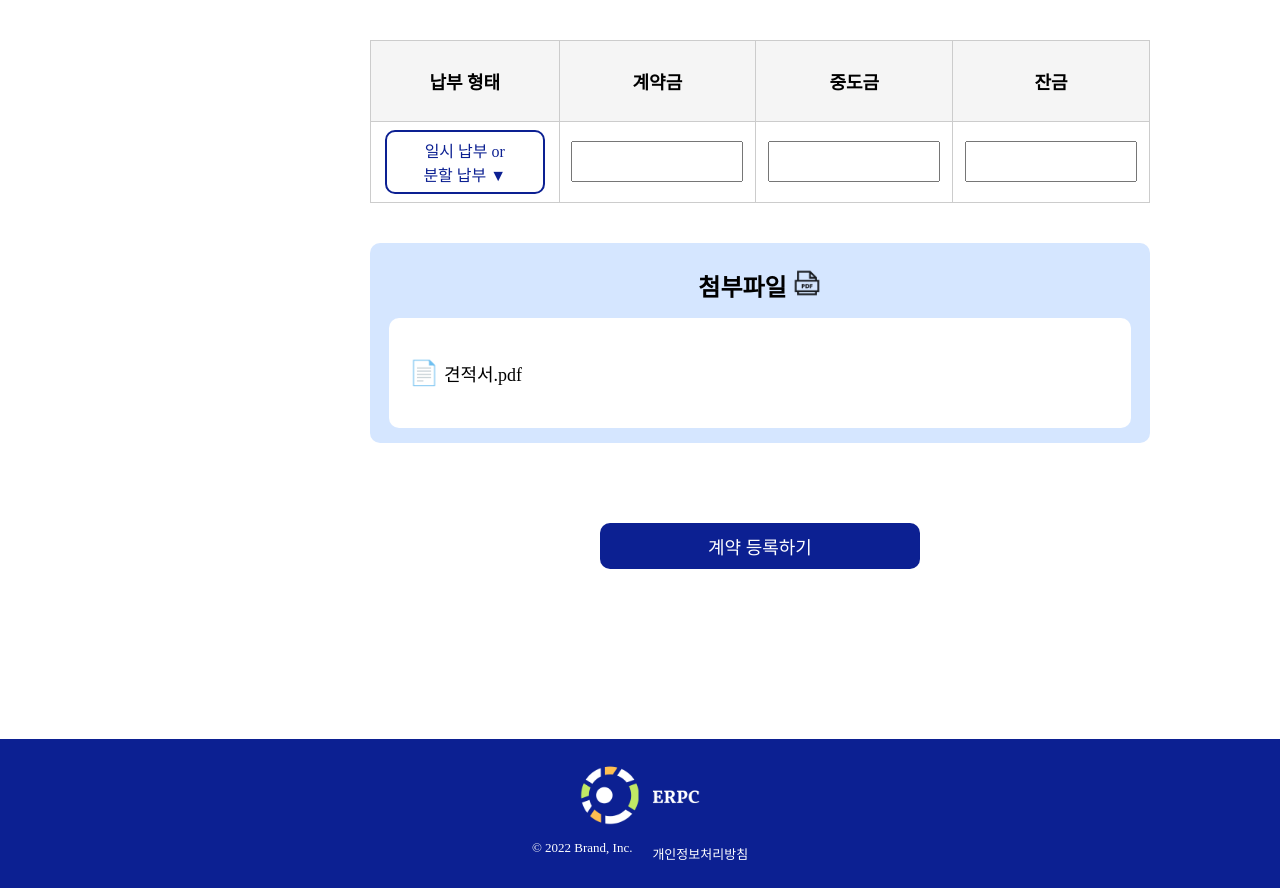
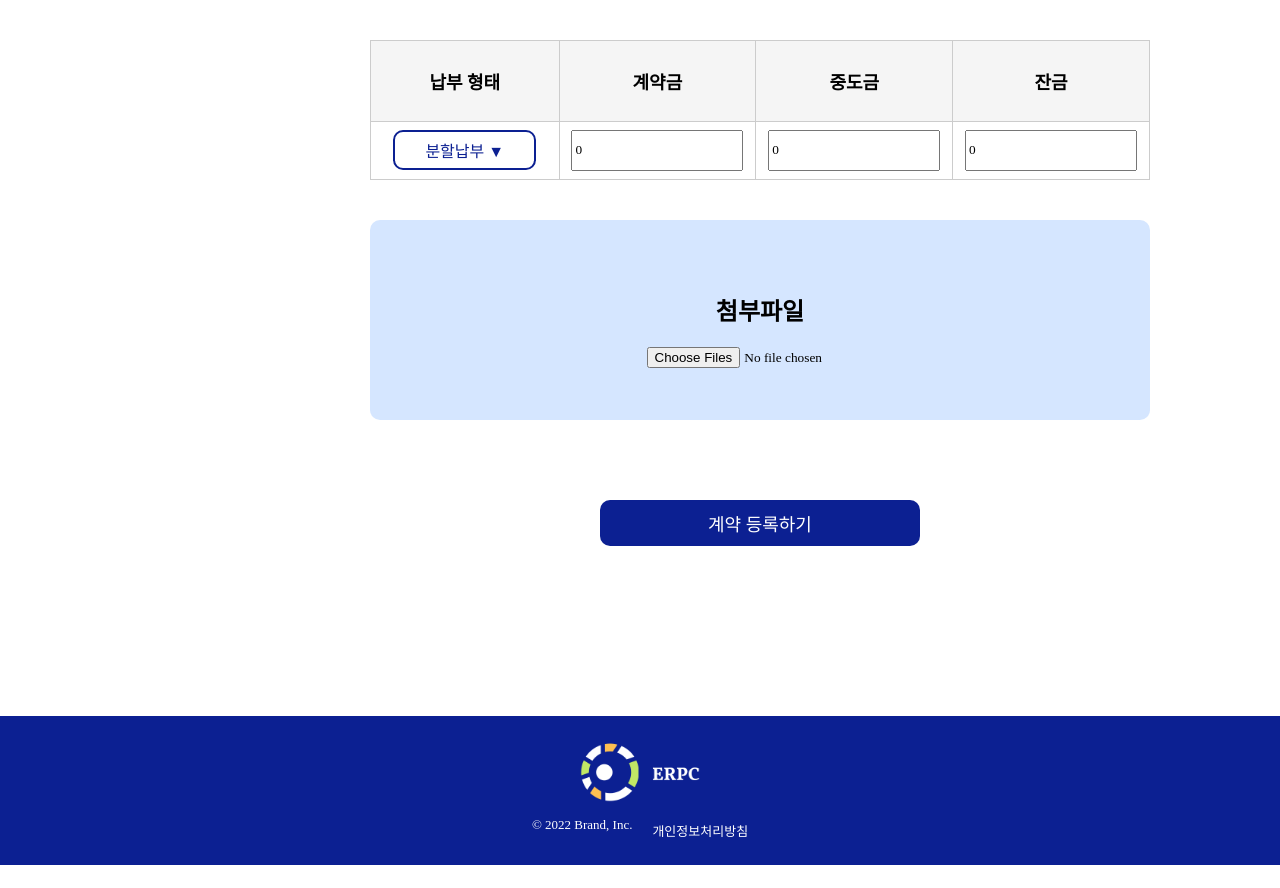
Before and after one commit to CINE-VERSE/erpc-front, a Vue app: page /contract/regist in a window 1280 px wide. Shown: the part 1110-1998 px from the top of the page. After the commit the page ends 1975 px from the top, so only its background shows below. Built offline with nearby package versions, Linux system fonts and the light colour scheme; a web font is replaced by a local one.

Commit message:
계약서 조회 구현함 (견적서 코드로 조회시 대문자로 변환하여 서치하도록 추가해야함)
계약서 조회 구현함 (견적서 코드로 조회시 대문자로 변환하여 서치하도록 추가해야함)

```diff
--- a/src/assets/css/contract/ContractRegist.css
+++ b/src/assets/css/contract/ContractRegist.css
@@ -218,33 +218,34 @@
     margin-bottom: 100px;
 }
 
-.contract-attachment1 {
+.contract-attachment {
     display: flex;
     flex-direction: column;
     justify-content: center;
     align-items: center;
     position: relative;
-    width: 100%;
+    width: 100%; /* 너비를 90%로 설정 */
+    max-width: 1400px; /* 최대 너비를 1400px로 설정 */
     height: 200px;
     background-color: #d5e6ff;
     border-radius: 10px;
     margin-bottom: 50px;
 }
 
-.contract-attachment-header1 {
+.contract-attachment-header {
     display: flex;
     align-items: center;
     padding: 5px;
     margin-bottom: -20px;
 }
 
-.contract-pdfimage1 {
+.contract-pdfimage {
     width: 30px;
     padding-bottom: 5px;
     padding-left: 5px;
 }
 
-.contract-attachment-content1 {
+.contract-attachment-content {
     display: flex;
     justify-content: center;
     align-items: center;
@@ -252,7 +253,7 @@
     height: 100%;
 }
 
-.contract-file-list1 {
+.file-list {
     display: flex;
     align-items: center;
     background-color: white;
@@ -263,12 +264,12 @@
     margin-top: -5px;
 }
 
-.contract-file-icon1 {
+.file-icon {
     font-size: 24px;
     margin-right: 5px;
 }
 
-.contract-file-name1 {
+.file-name {
     font-size: 18px;
 }
 
--- a/src/components/contract/ContractList.vue
+++ b/src/components/contract/ContractList.vue
@@ -28,14 +28,14 @@
                     </tr>
                 </thead>
                 <tbody>
-                    <tr v-for="contract in filteredContracts" :key="contract.id"  @click="goToContractContents(contract.code)">
-                        <td>{{ contract.id }}</td>
-                        <td>{{ contract.code }}</td>
-                        <td>{{ contract.amount }}</td>
-                        <td>{{ contract.creationDate }}</td>
-                        <td>{{ contract.dueDate }}</td>
-                        <td>{{ contract.status }}</td>
-                        <td>{{ contract.inCharge }}</td>
+                    <tr v-for="(contract, index) in filteredContracts" :key="contract.contractId" @click="goToContractContents(contract.contractCode)">
+                        <td>{{ index + 1 }}</td>
+                        <td>{{ contract.contractCode }}</td>
+                        <td>{{ contract.contractTotalPrice.toLocaleString() }}</td>
+                        <td>{{ contract.contractDate }}</td>
+                        <td>{{ contract.contractDueDate }}</td>
+                        <td>{{ contract.contractStatus || 'N/A' }}</td>
+                        <td>{{ contract.employee.employeeName }}</td>
                     </tr>
                 </tbody>
             </table>
@@ -44,18 +44,25 @@
 </template>
 
 <script setup>
-import { ref } from 'vue';
+import { ref, onMounted } from 'vue';
 import { useRouter } from 'vue-router';
+import axios from 'axios';
 
 const router = useRouter();
-
-const contracts = ref([
-    { id: 1, code: 'CO-20240427001', amount: '600,000', creationDate: '2024-04-01', dueDate: '2025-04-01', status: '진행중', inCharge: '유관순' },
-    { id: 2, code: 'CO-20240427002', amount: '500,000', creationDate: '2024-04-01', dueDate: '2025-04-01', status: '진행중', inCharge: '이순신' }
-]);
+const contracts = ref([]);
 const searchQuery = ref('');
 const searchBy = ref('계약서 코드');
-const filteredContracts = ref(contracts.value);
+const filteredContracts = ref([]);
+
+onMounted(async () => {
+    try {
+        const response = await axios.get('http://localhost:7775/contract');
+        contracts.value = response.data;
+        filteredContracts.value = contracts.value; // 기본적으로 모든 계약서를 표시
+    } catch (error) {
+        console.error('계약서 정보를 불러오는 중 오류가 발생했습니다.', error);
+    }
+});
 
 function setSearchBy(criteria) {
     searchBy.value = criteria;
@@ -67,9 +74,9 @@ function applyFilter() {
     } else {
         filteredContracts.value = contracts.value.filter(contract => {
             if (searchBy.value === '계약서 코드') {
-                return contract.code.includes(searchQuery.value);
+                return contract.contractCode.includes(searchQuery.value);
             } else if (searchBy.value === '담당자') {
-                return contract.inCharge.includes(searchQuery.value);
+                return contract.employee.employeeName.includes(searchQuery.value);
             }
         });
     }
--- a/src/components/contract/ContractRegist.vue
+++ b/src/components/contract/ContractRegist.vue
@@ -97,30 +97,37 @@
                             <div class="contract-dropdown1">
                                 <button class="contract-dropdown-btn1">{{ searchBy }} ▼</button>
                                 <div class="contract-dropdown-content1">
-                                    <a href="#" @click.prevent="setSearchBy('일시 납부')">일시 납부</a>
-                                    <a href="#" @click.prevent="setSearchBy('분할 납부')">분할 납부</a>
+                                    <a href="#" @click.prevent="setSearchBy('일시납부')">일시납부</a>
+                                    <a href="#" @click.prevent="setSearchBy('분할납부')">분할납부</a>
                                 </div>
                             </div>
                         </td>
-                        <td><input type="text" class="contract-test6"></td>
-                        <td><input type="text" class="contract-test7"></td>
-                        <td><input type="text" class="contract-test8"></td>
+                        <td>
+                            <input type="text" v-if="searchBy === '일시납부'" v-model="deposit" class="contract-test6">
+                            <input type="text" v-else v-model="deposit" class="contract-test6">
+                        </td>
+                        <td>
+                            <input type="text" v-if="searchBy === '분할납부'" v-model="intermediatePayment" class="contract-test7" :disabled="searchBy === '일시납부'">
+                            <input type="text" v-else value="0" class="contract-test7" disabled>
+                        </td>
+                        <td>
+                            <input type="text" v-if="searchBy === '분할납부'" v-model="finalPayment" class="contract-test8" :disabled="searchBy === '일시납부'">
+                            <input type="text" v-else value="0" class="contract-test8" disabled>
+                        </td>
                     </tr>
                 </tbody>
             </table>
         </div>
-        <div class="contract-attachment1">
-            <div class="contract-attachment-header1">
-                <h2 class="contract-file1">첨부파일</h2>
-                <img src="@/assets/img/pdf.png" class="contract-pdfimage1">
+
+        <div class="contract-attachment">
+            <h2 class="contract-file">첨부파일</h2>
+            <div v-for="(file, index) in files" :key="index" class="file-list">
+                <span class="file-icon">📄</span>
+                <span class="file-name">{{ file.name }}</span>
             </div>
-            <div class="contract-attachment-content1">
-                <div class="contract-file-list1">
-                    <span class="contract-file-icon1">📄</span>
-                    <span class="contract-file-name1">견적서.pdf</span>
-                </div>
-            </div>
+            <input type="file" @change="handleFileUpload" multiple />
         </div>
+
         <div class="contract-regist-btn-div1">
             <button class="contract-regist-btn1">계약 등록하기</button>
         </div>
@@ -131,7 +138,7 @@
 import { ref } from 'vue';
 import axios from 'axios';
 
-const searchBy = ref('일시 납부 or 분할 납부');
+const searchBy = ref('분할납부'); // 기본 값을 분할납부로 설정
 const quotationCode = ref('');
 const productCode = ref('');
 const productName = ref('');
@@ -150,6 +157,12 @@ const warehouseLocation = ref('');
 const warehouseUsage = ref('');
 const productionLineName = ref('');
 const outsourceName = ref('');
+const deposit = ref(0);
+const intermediatePayment = ref(0);
+const finalPayment = ref(0);
+
+// 파일 첨부
+const files = ref([]);
 
 const fetchQuotationData = async () => {
     try {
@@ -210,7 +223,15 @@ const clearQuotationData = () => {
 
 function setSearchBy(criteria) {
     searchBy.value = criteria;
+    if (criteria === '일시납부') {
+        intermediatePayment.value = 0;
+        finalPayment.value = 0;
+    }
 }
+
+const handleFileUpload = (event) => {
+    files.value = Array.from(event.target.files);
+};
 </script>
 
 <style>
```
